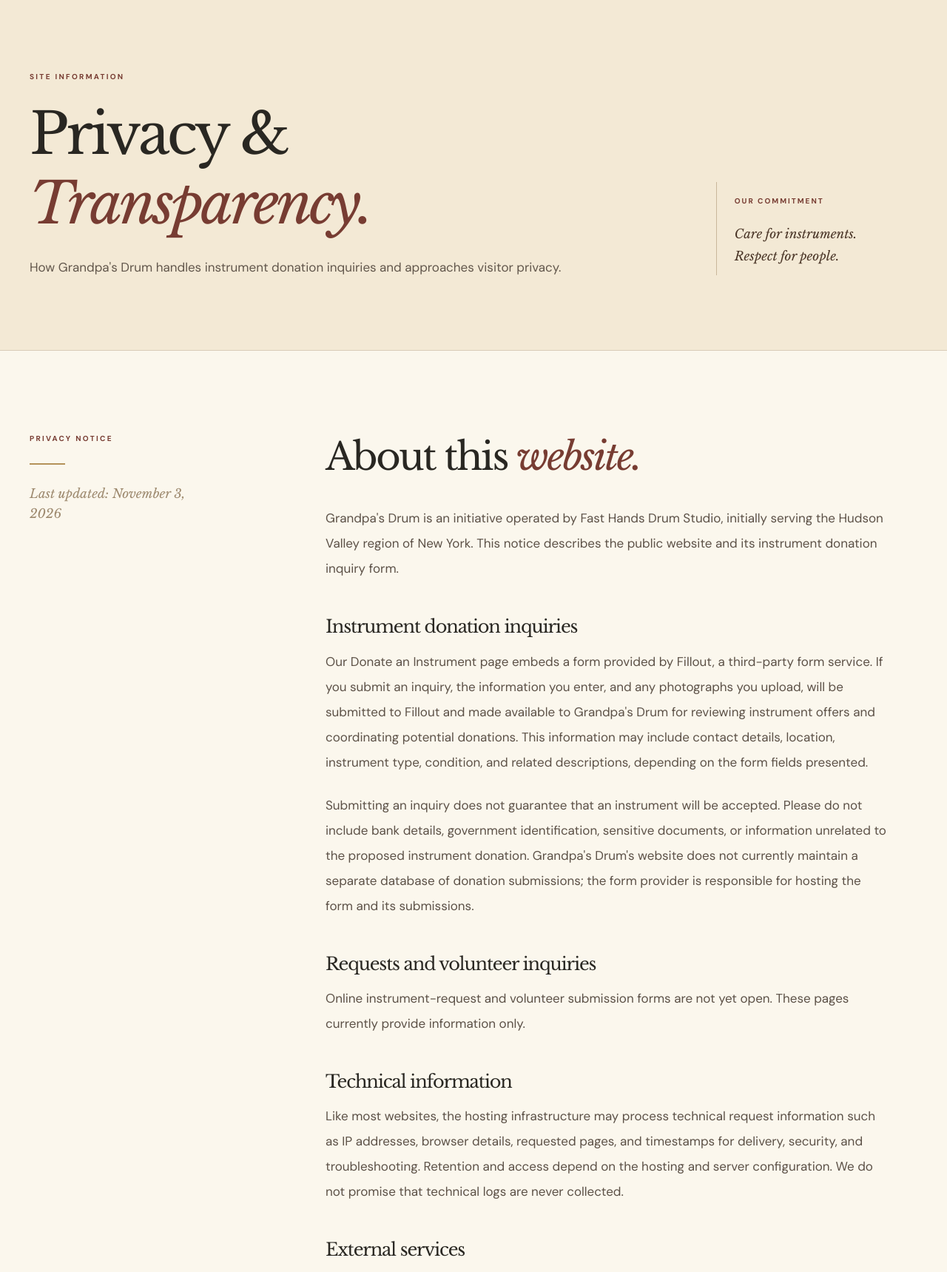
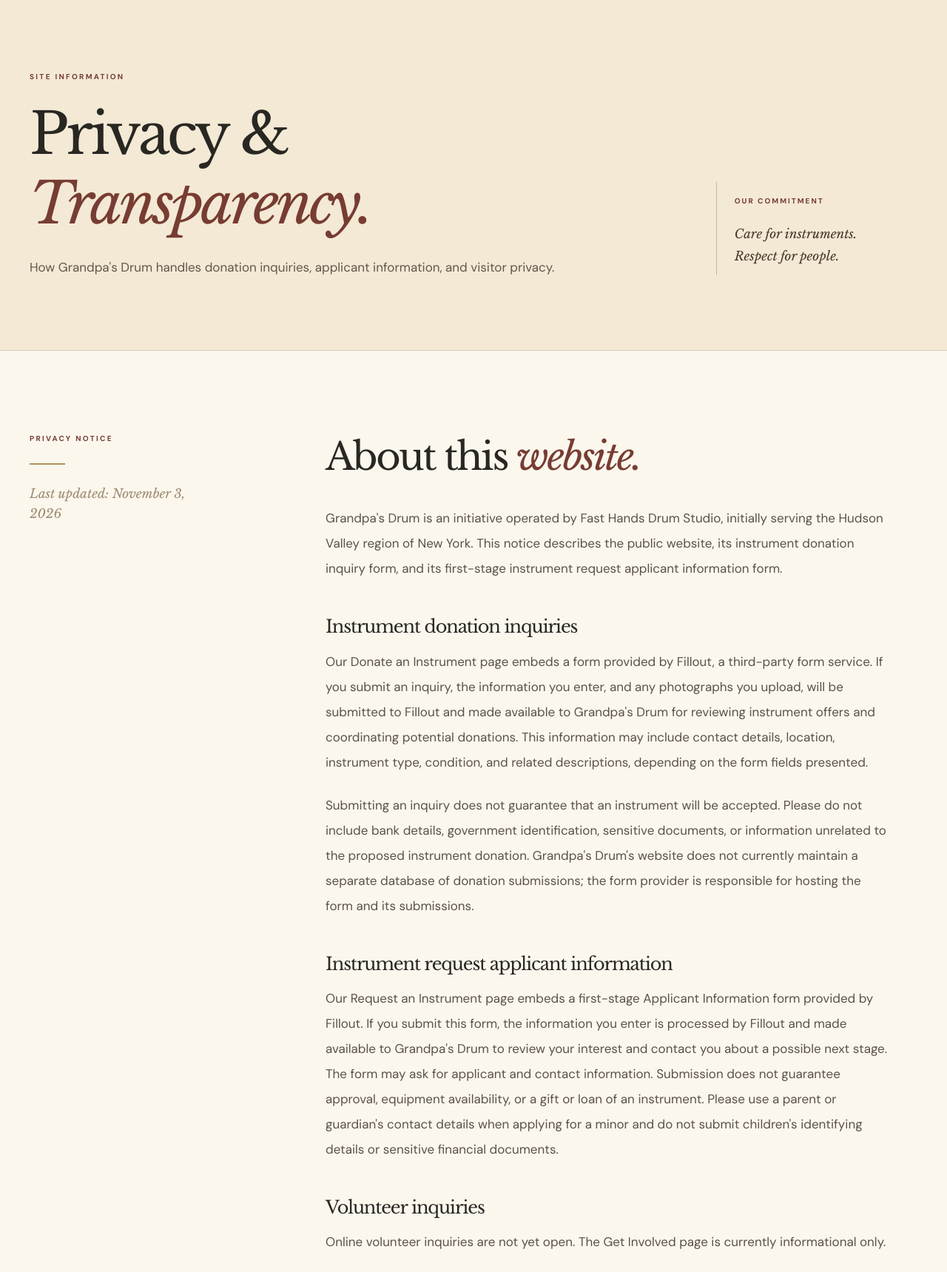
Before and after one commit to drummerbock/grandpasdrum, a Flask app: page /privacy in a window 1280 px wide. Shown: the part 137-1856 px from the top of the page at 74% size. Run offline with Flask 3, Linux system fonts and the light colour scheme.

Commit message:
Disclose first-stage instrument request form and Fillout handling

```diff
--- a/templates/privacy.html
+++ b/templates/privacy.html
@@ -1,20 +1,22 @@
 {% extends "base.html" %}
 {% block content %}
-<section class="interior-intro"><div class="shell interior-grid"><div><p class="eyebrow">Site information</p><h1>Privacy &amp; <em>Transparency.</em></h1><p class="interior-lead">How Grandpa's Drum handles instrument donation inquiries and approaches visitor privacy.</p></div><div class="interior-aside"><span class="aside-numeral">OUR COMMITMENT</span><p>Care for instruments.<br>Respect for people.</p></div></div></section>
+<section class="interior-intro"><div class="shell interior-grid"><div><p class="eyebrow">Site information</p><h1>Privacy &amp; <em>Transparency.</em></h1><p class="interior-lead">How Grandpa's Drum handles donation inquiries, applicant information, and visitor privacy.</p></div><div class="interior-aside"><span class="aside-numeral">OUR COMMITMENT</span><p>Care for instruments.<br>Respect for people.</p></div></div></section>
 <section class="section"><div class="shell editorial-grid"><div class="editorial-sidebar"><p class="eyebrow">Privacy notice</p><span class="fine-rule"></span><p>Last updated: November 3, 2026</p></div><div class="editorial-copy">
 <h2>About this <em>website.</em></h2>
-<p>Grandpa's Drum is an initiative operated by Fast Hands Drum Studio, initially serving the Hudson Valley region of New York. This notice describes the public website and its instrument donation inquiry form.</p>
+<p>Grandpa's Drum is an initiative operated by Fast Hands Drum Studio, initially serving the Hudson Valley region of New York. This notice describes the public website, its instrument donation inquiry form, and its first-stage instrument request applicant information form.</p>
 <h3 class="subhead">Instrument donation inquiries</h3>
 <p>Our Donate an Instrument page embeds a form provided by Fillout, a third-party form service. If you submit an inquiry, the information you enter, and any photographs you upload, will be submitted to Fillout and made available to Grandpa's Drum for reviewing instrument offers and coordinating potential donations. This information may include contact details, location, instrument type, condition, and related descriptions, depending on the form fields presented.</p>
 <p>Submitting an inquiry does not guarantee that an instrument will be accepted. Please do not include bank details, government identification, sensitive documents, or information unrelated to the proposed instrument donation. Grandpa's Drum's website does not currently maintain a separate database of donation submissions; the form provider is responsible for hosting the form and its submissions.</p>
-<h3 class="subhead">Requests and volunteer inquiries</h3>
-<p>Online instrument-request and volunteer submission forms are not yet open. These pages currently provide information only.</p>
+<h3 class="subhead">Instrument request applicant information</h3>
+<p>Our Request an Instrument page embeds a first-stage Applicant Information form provided by Fillout. If you submit this form, the information you enter is processed by Fillout and made available to Grandpa's Drum to review your interest and contact you about a possible next stage. The form may ask for applicant and contact information. Submission does not guarantee approval, equipment availability, or a gift or loan of an instrument. Please use a parent or guardian's contact details when applying for a minor and do not submit children's identifying details or sensitive financial documents.</p>
+<h3 class="subhead">Volunteer inquiries</h3>
+<p>Online volunteer inquiries are not yet open. The Get Involved page is currently informational only.</p>
 <h3 class="subhead">Technical information</h3>
 <p>Like most websites, the hosting infrastructure may process technical request information such as IP addresses, browser details, requested pages, and timestamps for delivery, security, and troubleshooting. Retention and access depend on the hosting and server configuration. We do not promise that technical logs are never collected.</p>
 <h3 class="subhead">External services</h3>
-<p>The site loads fonts from Google Fonts and photographs from Unsplash-hosted image URLs. The donation page also loads an embed from Fillout. Visiting these pages may cause your browser to contact the service providers, which may receive technical request information according to their own policies. Information entered into the embedded donation form is processed by Fillout. We do not currently advertise a separate third-party analytics or marketing tracking service on this site.</p>
+<p>The site loads fonts from Google Fonts and photographs from Unsplash-hosted image URLs. The donation and instrument request pages also load embeds from Fillout. Visiting these pages may cause your browser to contact the service providers, which may receive technical request information according to their own policies. Information entered into either embedded form is processed by Fillout. We do not currently advertise a separate third-party analytics or marketing tracking service on this site.</p>
 <h3 class="subhead">Retention, access, and privacy questions</h3>
-<p>Donation information is used to evaluate and coordinate instrument offers. A dedicated public contact channel and a formal submission-retention schedule are still being established. Before relying on the form for sensitive matters, please be aware that the current website does not offer a self-service access or deletion portal. We will update this notice as submission management procedures are finalized.</p>
+<p>Donation information is used to evaluate and coordinate instrument offers; applicant information is used to assess interest in requesting an instrument and arrange appropriate follow-up. A dedicated public contact channel and a formal submission-retention schedule are still being established. Before relying on the form for sensitive matters, please be aware that the current website does not offer a self-service access or deletion portal. We will update this notice as submission management procedures are finalized.</p>
 <h3 class="subhead">Organizational status</h3>
 <p>Grandpa's Drum is currently an internal philanthropic initiative of Fast Hands Drum Studio, not a separately incorporated nonprofit or recognized 501(c)(3) organization. Donations should not be assumed to be tax deductible. Instrument offers and requests are reviewed individually and are not guaranteed to be accepted or fulfilled.</p>
 </div></div></section>
```
